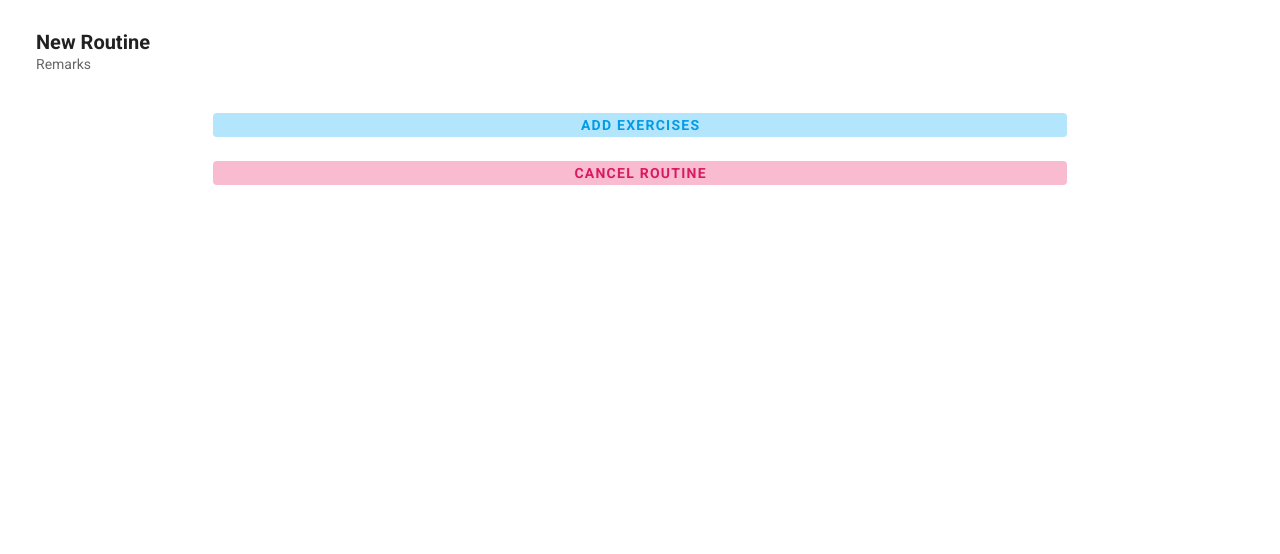
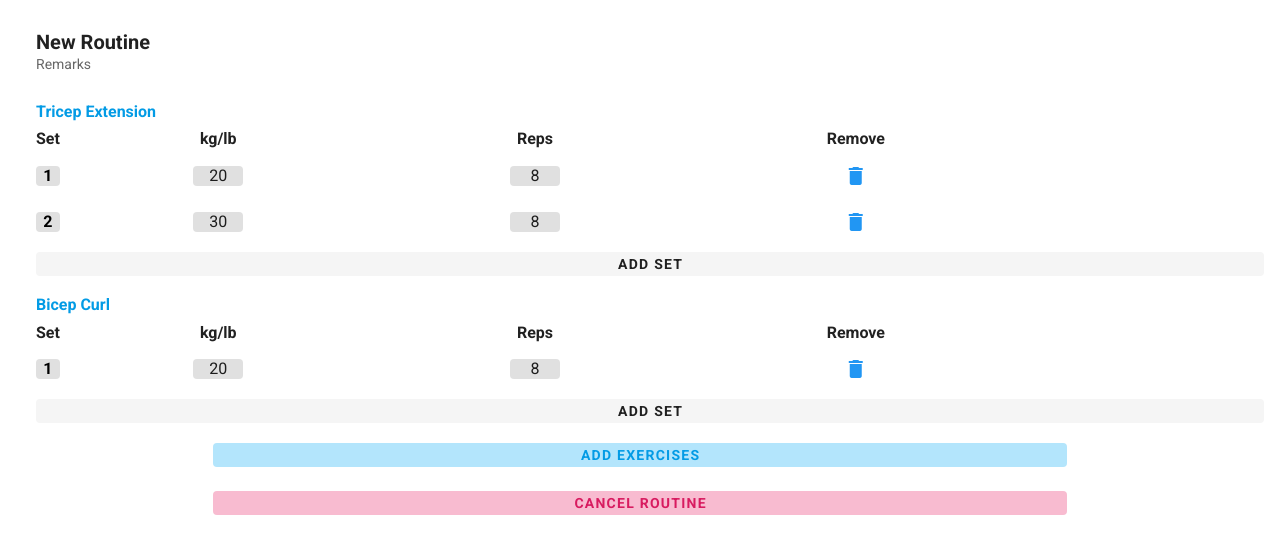
Before and after one commit to nighostchris/gymlog, a Vue app in the folder client/: page /exercise in a window 1280 px wide. Both pictures are taken after a click on the button "CREATE NEW ROUTINE". Shown: the top 554 px of the page. Built offline with nearby package versions, Linux system fonts and the light colour scheme.

Commit message:
90% Completion on the routine planning page ui. Need add a button for ExerciseSearch dialog to return back.

```diff
--- a/client/src/components/ExerciseSearch.vue
+++ b/client/src/components/ExerciseSearch.vue
@@ -1,5 +1,5 @@
 <template>
-  <v-layout justify-center>
+  <v-layout justify-center fill-height>
     <v-flex xs8 md6 lg6 xl6>
       <v-text-field
         class="pt-3"
--- a/client/src/components/RoutinePlanning.vue
+++ b/client/src/components/RoutinePlanning.vue
@@ -19,6 +19,90 @@
             <v-list-item-subtitle>Remarks</v-list-item-subtitle>
           </v-list-item-content>
         </v-list-item>
+        <v-list>
+          <v-list-item
+            v-for="(set, index) in sets"
+            :key="'exer-' + index"
+          >
+            <v-list-item-content v-if="selected.length > 0" class="set-list">
+              <p class="exercise-title">
+                {{ exerciseList[selected[index]].name }}
+              </p>
+              <v-list>
+                <v-layout class="one-set">
+                  <v-layout column align-center class="first-column">
+                    <p style="font-weight: bold">Set</p>
+                    <v-list-item
+                      v-for="(s, i) in set"
+                      :key="i"
+                      class="set-item"
+                    >
+                      <v-text-field
+                        solo
+                        flat
+                        disabled
+                        hide-details
+                        v-model="s.set"
+                      >
+                      </v-text-field>
+                    </v-list-item>
+                  </v-layout>
+                  <v-layout column align-center>
+                    <p style="font-weight: bold">kg/lb</p>
+                    <v-list-item
+                      v-for="(s, i) in set"
+                      :key="i"
+                      class="set-item"
+                    >
+                      <v-text-field
+                        solo
+                        flat
+                        hide-details
+                        v-model="s.weight"
+                      >
+                      </v-text-field>
+                    </v-list-item>
+                  </v-layout>
+                  <v-layout column align-center>
+                    <p style="font-weight: bold">Reps</p>
+                    <v-list-item
+                      v-for="(s, i) in set"
+                      :key="i"
+                      class="set-item"
+                    >
+                      <v-text-field
+                        solo
+                        flat
+                        hide-details
+                        v-model="s.reps"
+                      >
+                      </v-text-field>
+                    </v-list-item>
+                  </v-layout>
+                  <v-layout column align-center>
+                    <p style="font-weight: bold">Remove</p>
+                    <v-list-item
+                      v-for="(s, i) in set"
+                      :key="i"
+                      class="set-item"
+                    >
+                      <v-btn text icon color="blue" @click="removeSet(index, i)">
+                        <v-icon>mdi-delete</v-icon>
+                      </v-btn>
+                    </v-list-item>
+                  </v-layout>
+                </v-layout>
+              </v-list>
+              <v-btn
+                depressed
+                class="add-set-btn"
+                @click="addSet(index)"
+              >
+                Add Set
+              </v-btn>
+            </v-list-item-content>
+          </v-list-item>
+        </v-list>
         <v-layout justify-center>
           <v-flex xs8>
             <v-btn
@@ -68,7 +152,7 @@ export default {
     return {
       newRoutineDialog: false,
       exerciseSearchDialog: false,
-      selected: [],
+      selected: [0, 1],
       exerciseList: [
         {
           name: 'Tricep Extension',
@@ -97,6 +181,27 @@ export default {
         'Dumbell',
         'Cable',
       ],
+      sets: [
+        [
+          {
+            set: 1,
+            weight: 20,
+            reps: 8,
+          },
+          {
+            set: 2,
+            weight: 30,
+            reps: 8,
+          },
+        ],
+        [
+          {
+            set: 1,
+            weight: 20,
+            reps: 8,
+          },
+        ],
+      ],
     };
   },
   methods: {
@@ -105,8 +210,30 @@ export default {
 
       if (existed > -1) {
         this.selected.splice(existed, 1);
+        this.sets.splice(existed, 1);
       } else {
         this.selected.push(i);
+        this.sets.push([{
+          set: 1,
+          weight: '',
+          reps: '',
+        }]);
+      }
+    },
+    addSet(index) {
+      const modifySet = this.sets[index];
+      const setLength = modifySet.length;
+      modifySet.push({
+        set: setLength + 1,
+        weight: '',
+        reps: '',
+      });
+    },
+    removeSet(index, i) {
+      const modifySet = this.sets[index];
+      modifySet.splice(i, 1);
+      for (let j = i; j < modifySet.length; j += 1) {
+        modifySet[j].set -= 1;
       }
     },
   },
@@ -130,6 +257,64 @@ export default {
   border-radius: 0px;
 }
 
+.v-list-item__title{
+  font-size: 20px;
+  font-weight: bold;
+}
+
+.v-list-item__content {
+  padding: 30px 0 30px 20px;
+}
+
+.v-text-field {
+  width: 50px;
+}
+
+.v-application p {
+  margin-bottom: 10px;
+}
+
+.v-input >>> .v-input__slot {
+  height: 20px;
+  padding: 0px !important;
+  min-height: 0px !important;
+  background-color: #E0E0E0 !important;
+}
+
+.v-text-field >>> input {
+  text-align: center;
+}
+
+.v-list {
+  padding: 0px;
+}
+
+>>> .v-input__control {
+  min-height: 0px !important;
+}
+
+.v-list-item {
+  min-height: 0px !important;
+}
+
+.v-input--is-disabled >>> input {
+  color: black;
+  font-weight: bold;
+}
+
+>>> .v-btn__content {
+  font-weight: bold;
+}
+
+.exercise-title {
+  font-weight: bold;
+  color: #039BE5;
+}
+
+.add-set-btn {
+  height: 24px !important;
+}
+
 .button-width {
   width: 100%;
 }
@@ -138,12 +323,32 @@ export default {
   justify-content: center;
 }
 
-.v-list-item__title{
-  font-size: 20px;
-  font-weight: bold;
+.one-set {
+  width: 80%;
 }
 
-.v-list-item__content {
-  padding: 30px 0 40px 20px;
+.text-align-field {
+  text-align: center;
+}
+
+.set-item {
+  padding: 0px 0px 10px 0px;
+}
+
+.set-list {
+  padding: 0px 0px 20px 20px;
+}
+
+.first-column {
+  max-width: 23.89px;
+}
+
+.first-column >>> .v-list-item {
+  width: 23.89px;
+}
+
+>>> .v-btn--fab.v-size--default {
+  height: 24px;
+  width: 24px;
 }
 </style>
```
